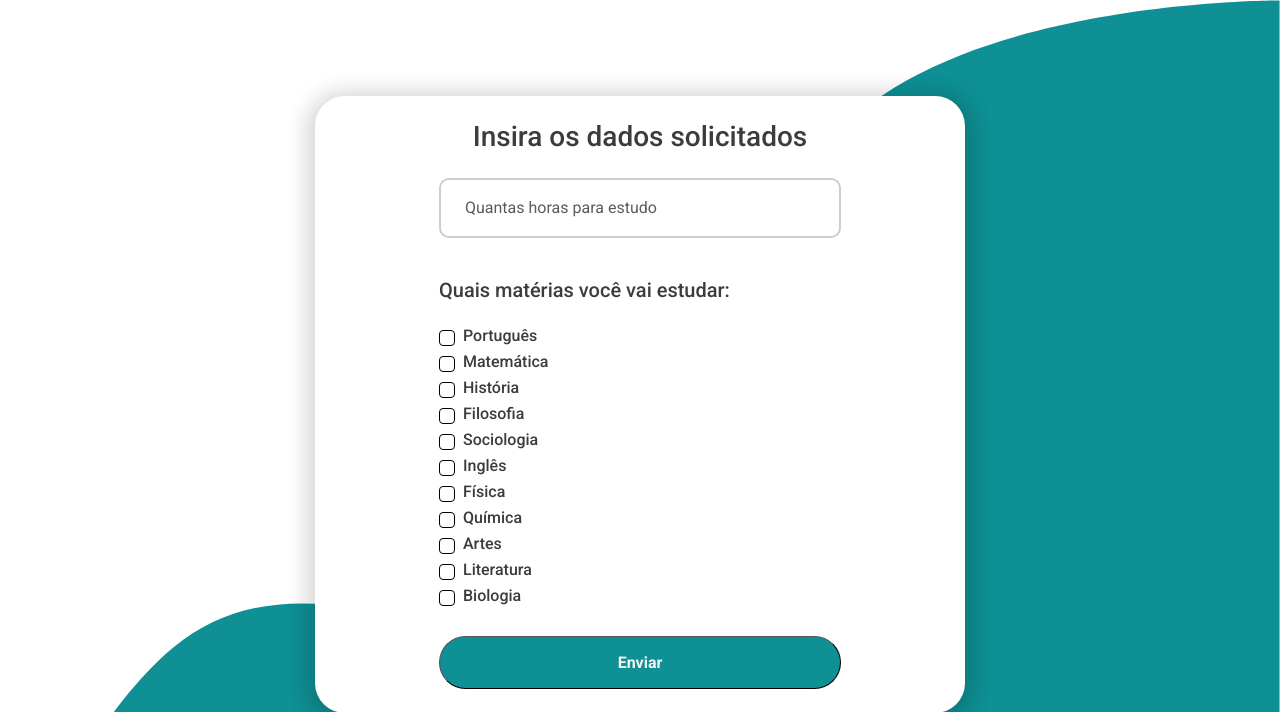
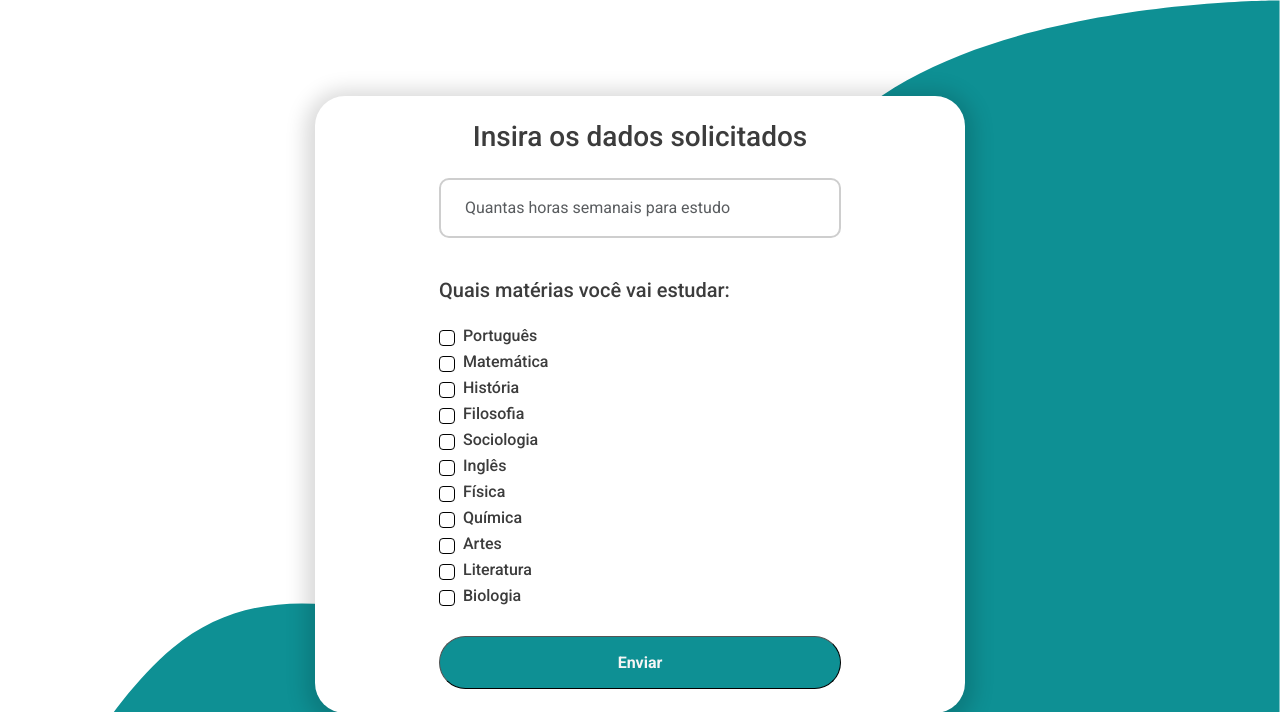
Before and after one commit to FilipiR22/splanPI, a Flask app: page /formulario/responder in a window 1280 px wide. Shown: the top 712 px of the page. Run offline with Flask 3, Linux system fonts and the light colour scheme; some libraries are stand-ins or nearby versions; some web fonts are replaced.

Commit message:
corrigindo pequenos detalhes

```diff
--- a/app.py
+++ b/app.py
@@ -106,7 +106,7 @@ def gerenciar_users():
 
 @app.route('/revisao')
 def lista_revisao():
-   lista_progressos = Progresso.query.filter_by(id_usuario=current_user.id).all()
+   lista_progressos = Progresso.query.filter(Progresso.id_usuario==current_user.id, Progresso.concluido==1).all()
    assuntos = []
    for pgs in lista_progressos:
       ass = Assunto.query.filter_by(id_assunto=pgs.id_assunto).first()
--- a/controllers/Formulario.py
+++ b/controllers/Formulario.py
@@ -384,7 +384,6 @@ def criar_cronograma(usuario):
             db.session.commit()
             print(1, ass.duracao, usuario.id, ass.id_assunto)
             lista_de_assuntos.append(ass.nome)
-            break
 
          elif tempo < ass.duracao:
             print('assunto nao iniciado')
--- a/templates/formulario.html
+++ b/templates/formulario.html
@@ -27,7 +27,7 @@
             <div class="content-formulario_cronograma d-flex flex-column gap-4 fw-medium">
                 <div class="div_input py-3 p-4 d-flex gap-4 align-items-center">
                     <input class="form-control bg-transparent border-0" name='horas_estudo' type="number"
-                        placeholder="Quantas horas para estudo" aria-label="default input" required>
+                        placeholder="Quantas horas semanais para estudo" aria-label="default input" min="1" max="168" required>
                 </div>
                 <div class="mt-3">
                     <h5 class="mb-4">Quais matérias você vai estudar:</h5>
```
Also changed, not shown: instance/banco_splan.sqlite.
